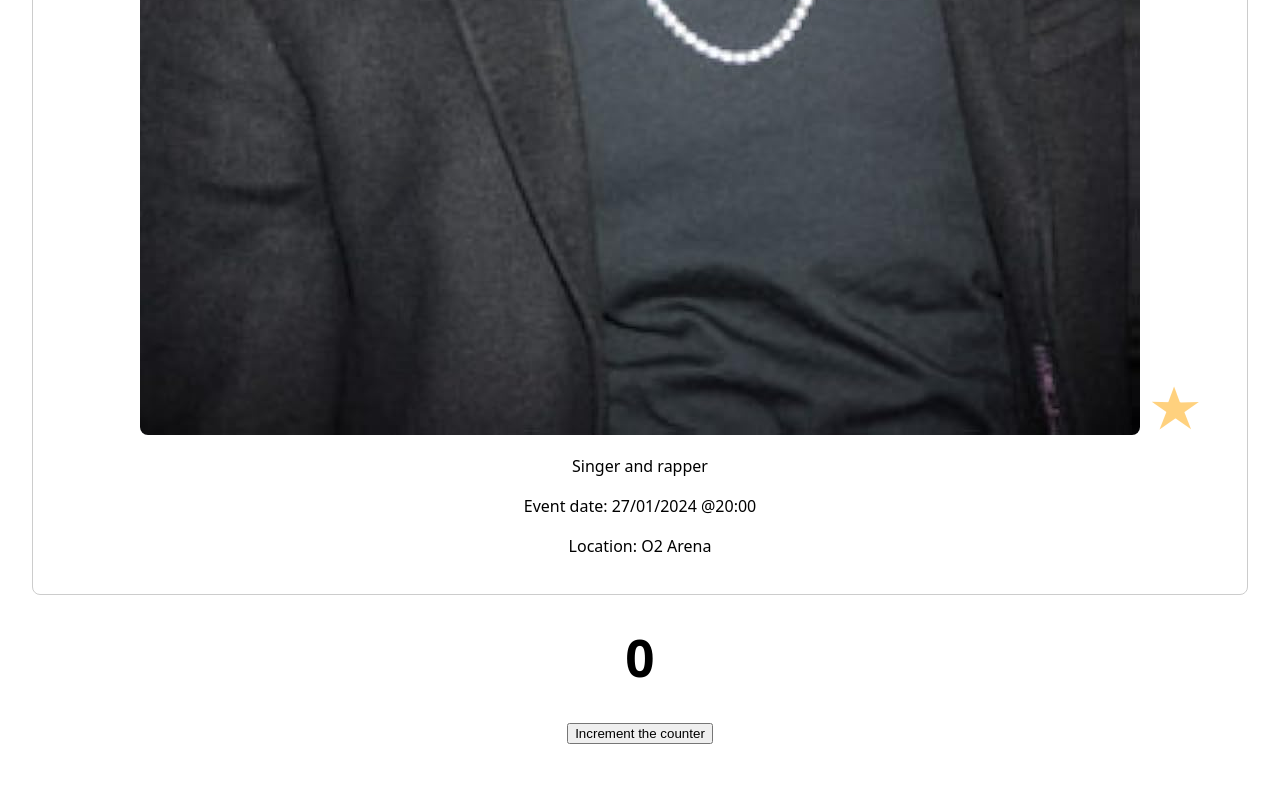
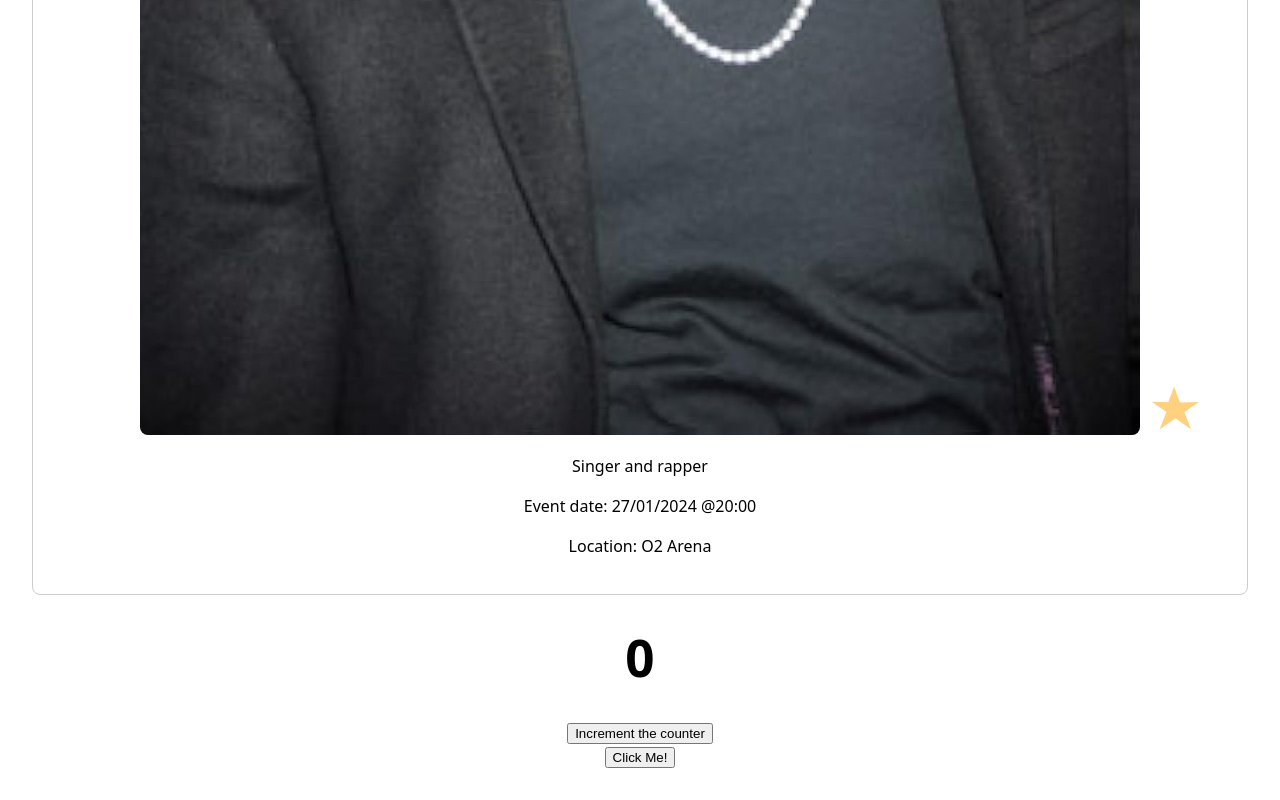
Before and after one commit to demetriusvissarion/gig_listing_website2, a React (Vite) app: page / in a window 1280 px wide. Shown: the part 1968-2768 px from the top of the page. Before the commit the page ends 2744 px from the top, so only its background shows below. Built offline with nearby package versions, Linux system fonts and the light colour scheme.

Commit message:
added click listener

```diff
--- a/src/App.jsx
+++ b/src/App.jsx
@@ -3,6 +3,7 @@
 import "./App.css";
 import React, { useState } from "react";
 import Gig from "./components/Gig";
+import ClickListener from "./components/ClickListener";
 
 function App() {
   const band_name = 'Queen';
@@ -39,6 +40,7 @@ function App() {
         <h1>{count}</h1>
         <button onClick={incrementCounter}>Increment the counter</button>
       </div>
+      < ClickListener />
     </div>
     </>
   );
--- /dev/null
+++ b/src/components/ClickListener.jsx
@@ -0,0 +1,15 @@
+import React from "react";
+
+const ClickListener = () => {
+    const handleClick = (event) => {
+        console.log(event);
+    };
+
+    return (
+        <>
+            <button onClick={handleClick}>Click Me!</button>
+        </>
+    );
+};
+
+export default ClickListener;
```
